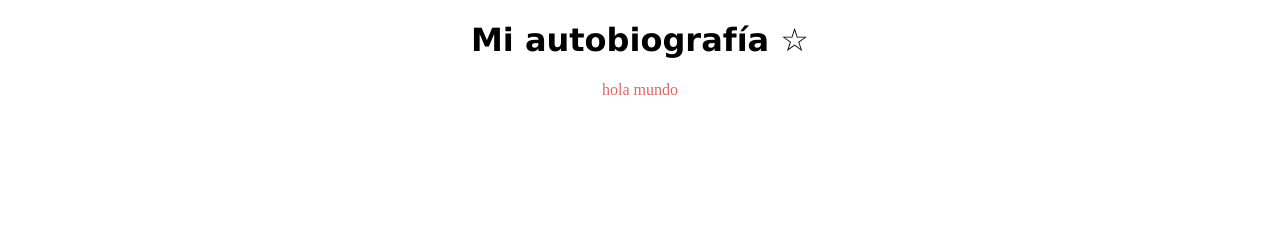
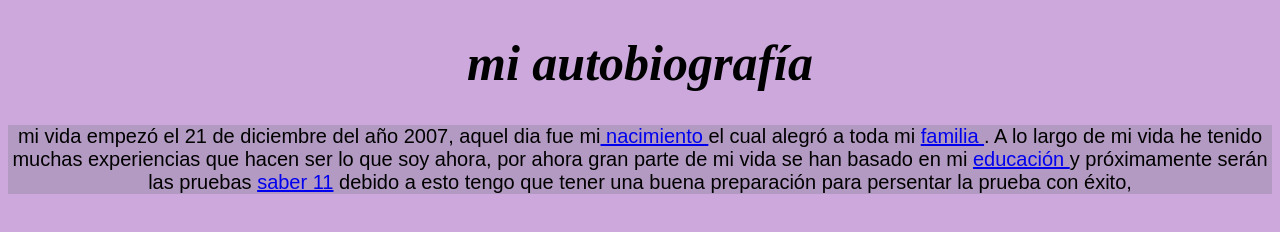
Before and after one commit to mayerlyuribe/mi_autobiograf-a, a plain HTML site: page index.html in a window 1280 px wide. Drawn offline with Linux system fonts and the light colour scheme.

Commit message:
empezando

```diff
--- a/index.html
+++ b/index.html
@@ -5,8 +5,9 @@
     <meta name="viewport" content="width=device-width, initial-scale=1.0">
     <title>index</title>
 </head>
-<body>
-    <h1 style="text-align:center;font-family:Verdana;">Mi autobiografía ☆</h1>
-    <p style="text-align:center;color: rgb(224, 102, 102);">hola mundo</p>
+<body
+    style="background-color:rgb(204, 168, 221);">
+    <h1 style="font-size:50px;text-align:center;"><i>mi autobiografía</i></h1>
+    <p style="font-size:20px;text-align:center;background-color:rgb(179, 154, 194);font-family: fantasy;">mi vida empezó el 21 de diciembre del año 2007, aquel dia fue mi<a href="http://127.0.0.1:5500/nacimiento.html"> nacimiento </a> el cual alegró a toda mi <a href="http://127.0.0.1:5500/familia.html"> familia </a>. A lo largo de mi vida he tenido muchas experiencias que hacen ser lo que soy ahora, por ahora gran parte de mi vida se han basado en mi <a href="http://127.0.0.1:5500/educación.html"> educación </a> y próximamente serán las pruebas <a href="http://127.0.0.1:5500/saber_11.html"> saber 11</a> debido a esto tengo que tener una buena preparación para persentar la prueba con éxito, </p>
 </body>
 </html>
```
Also changed, not shown: educación.html (added, +11 -0 lines), amigos.html (added), familia.html (added), hobbies.html (added), horario.html (added), nacimiento.html (added), proyecto.html (added), saber_11.html (added), 1 other file.
